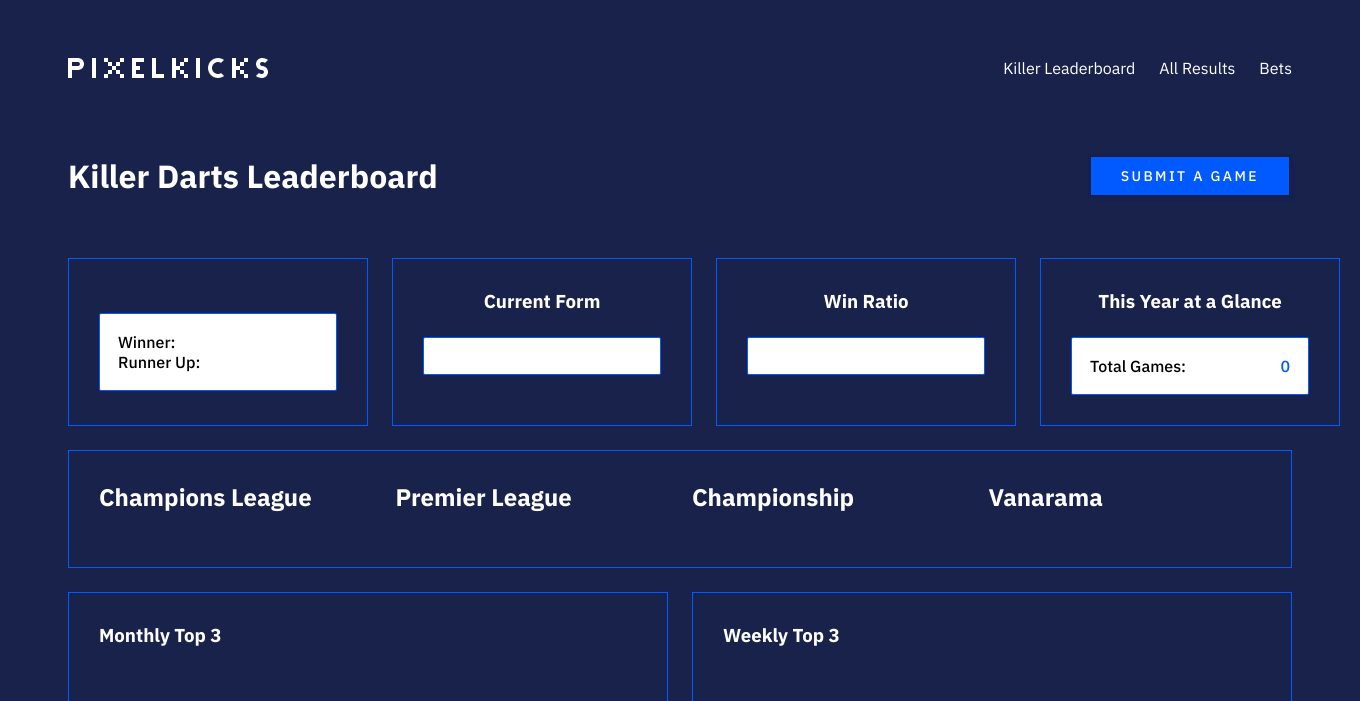
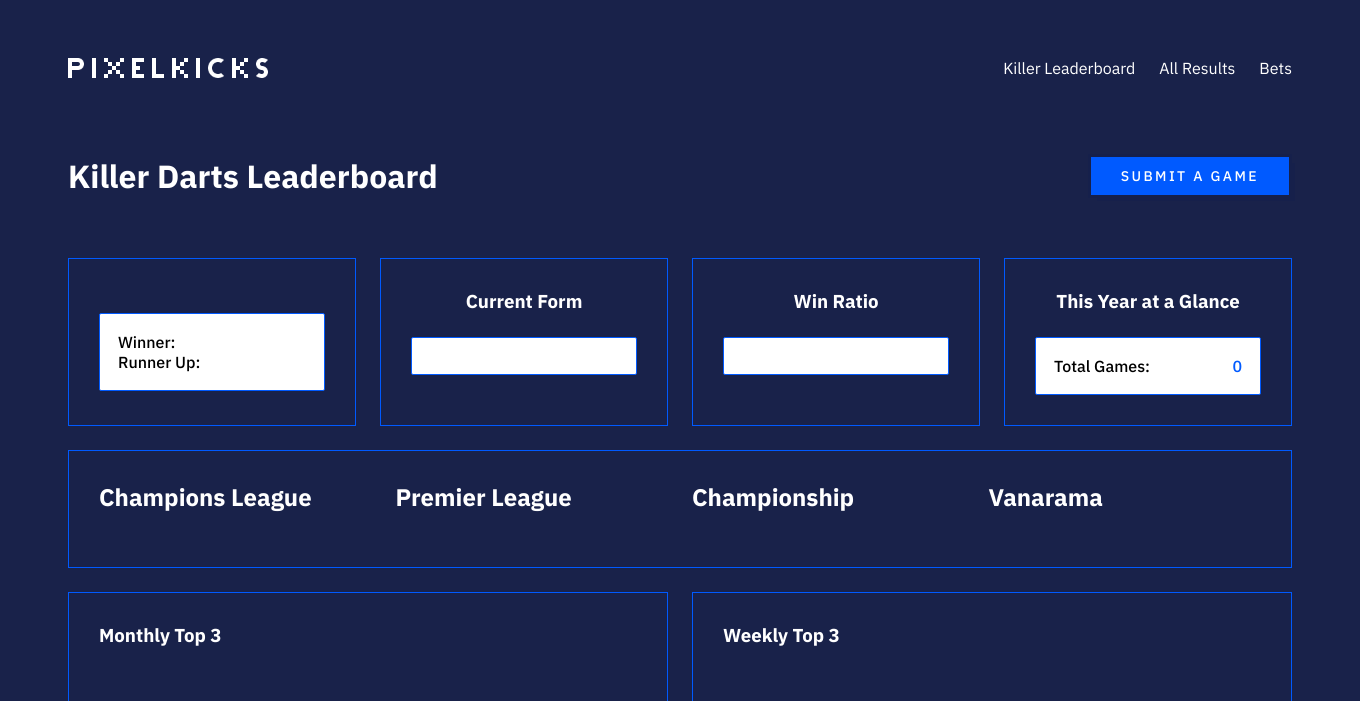
Before and after one commit to Joe-Tynan/darts-portal, a Django app: page / in a window 1360 px wide. Shown: the top 701 px of the page. Run offline with Django 5.2, Linux system fonts and the light colour scheme; data that the repository does not hold is empty.

Commit message:
Fixing Width

```diff
--- a/static/css/style.css
+++ b/static/css/style.css
@@ -373,7 +373,7 @@ form .button {
     border-radius: 2px;
     margin: 0;
     font-weight: 500;
-    width: 200px;
+    width: 100%;
 }
 
 .killer-stats .flex-wrapper .global-stats-container p {
```
